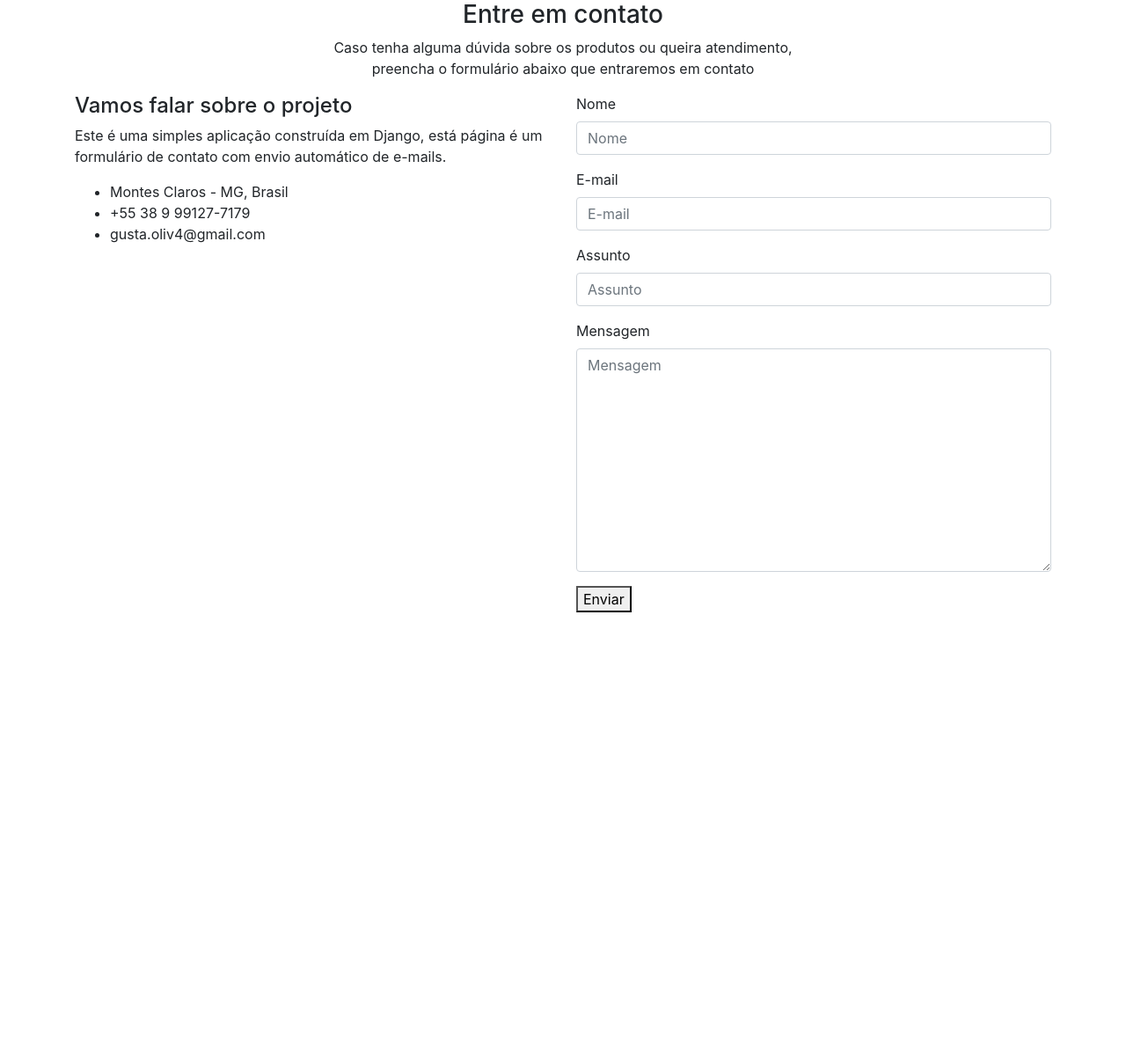
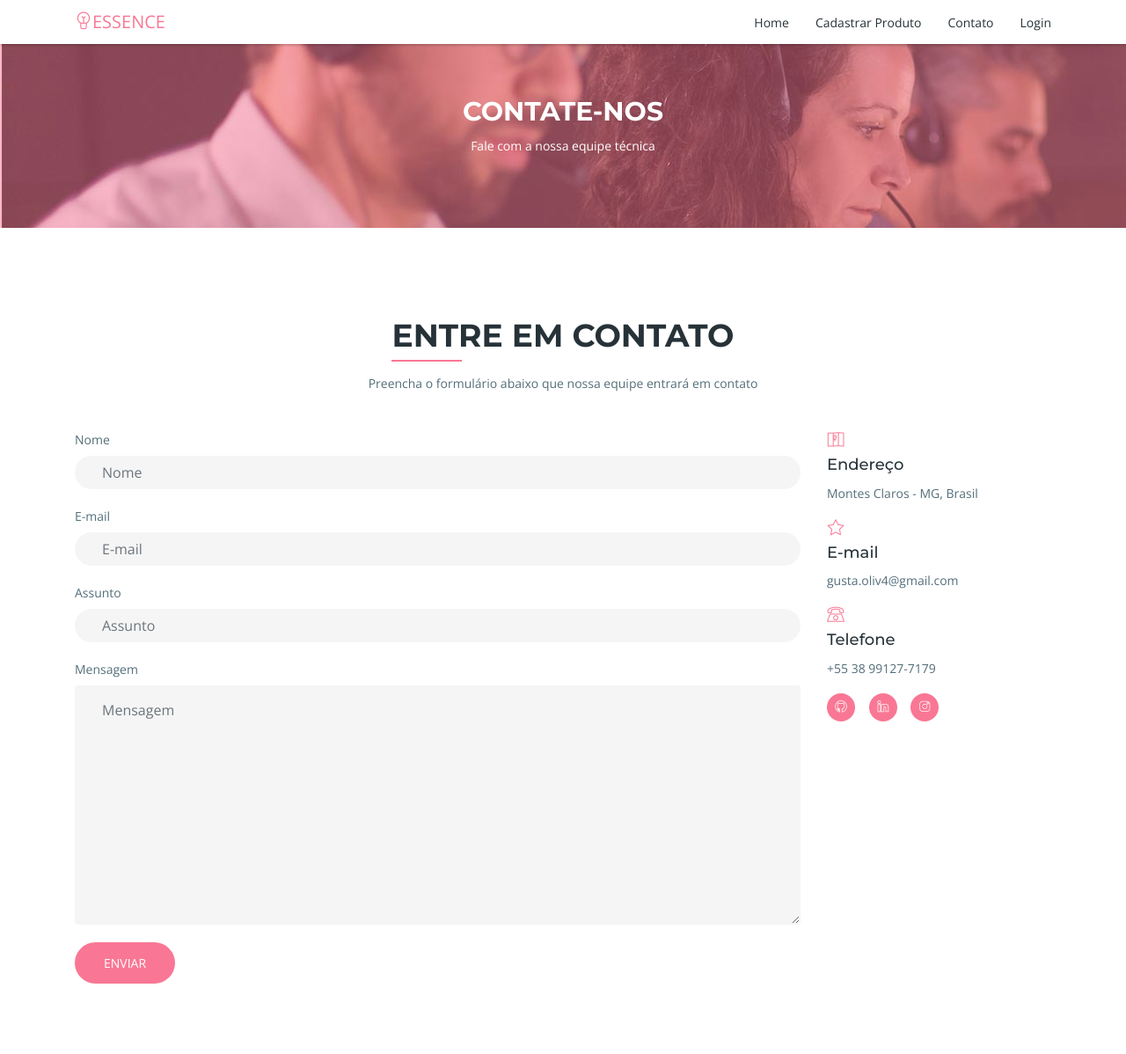
Before and after one commit to gustaoliv/Django-Cadastro-Produtos-e-Contato, a Django app: template core/templates/contato.html in a window 1280 px wide. Shown: the whole page at 88% size. Before the commit the page ends 696 px from the top, so only its background shows below. Run offline with Django 4.2, Linux system fonts and the light colour scheme; the template is opened without the code that fills it: values that come from a table or form of the project are taken from there, others are empty; parts of the project's set-up code (start-up, migrations or seed data) failed here and were passed over; some libraries are stand-ins or nearby versions; some web fonts are replaced.

Commit message:
personalização da página de contato

```diff
--- a/core/static/css/main.css
+++ b/core/static/css/main.css
@@ -1001,9 +1001,19 @@ button:focus {
   position: relative;
 }
 
+.video-promo-contato {
+  background: url(../images/header-contato.jpg);
+  position: relative;
+}
+
 .video-promo .video-promo-content {
   color: #fff;
 }
+
+.video-promo-contato .video-promo-contato-content {
+  color: #fff;
+}
+
 
 .video-promo .video-promo-content .video-popup {
   width: 80px;
@@ -1027,6 +1037,19 @@ button:focus {
 .video-promo .video-promo-content p {
   color: #fff;
 }
+
+
+.video-promo-contato .video-promo-contato-content h2 {
+  margin-top: 30px;
+  color: #fff;
+  font-size: 30px;
+  text-transform: uppercase;
+}
+
+.video-promo-contato .video-promo-contato-content p {
+  color: #fff;
+}
+
 
 /* ==========================================================================
    Portfolio Section
@@ -1453,13 +1476,13 @@ button:focus {
   transition: 0.5s;
 }
 
-.single-team .social-list .facebook a:hover {
-  background: #4867aa;
-  color: #fff;
-}
-
-.single-team .social-list .twitter a:hover {
-  background: #1da1f2;
+.single-team .social-list .github a:hover {
+  background: #333;
+  color: #fff;
+}
+
+.single-team .social-list .instagram a:hover {
+  background: #dd2a7b;
   color: #fff;
 }
 
--- a/core/templates/contato.html
+++ b/core/templates/contato.html
@@ -3,68 +3,92 @@
 <!DOCTYPE html>
 <html lang="pt-br">
 <head>
-
-    <!--====== Required meta tags ======-->
-    <meta http-equiv="x-ua-compatible" content="ie=edge">
-    <meta name="description" content="">
-    <meta name="viewport" content="width=device-width, initial-scale=1, shrink-to-fit=no">
-
-
-
     <meta charset="UTF-8">
     <title>Contato</title>
     {% bootstrap_css %}
 
+    <!--====== Required meta tags ======-->
+    <meta name="viewport" content="width=device-width, initial-scale=1, shrink-to-fit=no">
+    <meta name="keywords" content="Bootstrap, Landing page, Template, Registration, Landing">
+    <meta name="viewport" content="width=device-width, initial-scale=1, maximum-scale=1">
+
     <link rel="shortcut icon" href="{% static 'images/favicon.png' %}" type="image/png">
+    <link rel="stylesheet" href="{% static 'css/bootstrap.min.css'%}">
+    <link rel="stylesheet" href="{% static 'css/line-icons.css' %}">
+    <link rel="stylesheet" href="{% static 'css/owl.carousel.css' %}">
+    <link rel="stylesheet" href="{% static 'css/owl.theme.css' %}">
+    <link rel="stylesheet" href="{% static 'css/nivo-lightbox.css' %}">
+    <link rel="stylesheet" href="{% static 'css/magnific-popup.css' %}">
+    <link rel="stylesheet" href="{% static 'css/animate.css' %}">
+    <link rel="stylesheet" href="{% static 'css/color-switcher.css' %}">
+    <link rel="stylesheet" href="{% static 'css/menu_sideslide.css' %}">
+    <link rel="stylesheet" href="{% static 'css/main.css' %}">
+    <link rel="stylesheet" href="{% static 'css/responsive.css' %}">
 
-     <!--====== Bootstrap css ======-->
-     <link rel="stylesheet" href="{% static 'css/bootstrap.min.css' %}">
-
-     <!--====== Line Icons css ======-->
-     <link rel="stylesheet" href="{% static 'css/LineIcons.css' %}">
-
-     <!--====== Magnific Popup css ======-->
-     <link rel="stylesheet" href="{% static 'css/magnific-popup.css' %}">
-
-     <!--====== Slick css ======-->
-     <link rel="stylesheet" href="{% static 'css/slick.css' %}">
-
-     <!--====== Animate css ======-->
-     <link rel="stylesheet" href="{% static 'css/animate.css' %}">
-
-     <!--====== Default css ======-->
-     <link rel="stylesheet" href="{% static 'css/default.css' %}">
-
-     <!--====== Style css ======-->
-     <link rel="stylesheet" href="{% static 'css/style.css' %}">
 
 </head>
 
 <body>
-    <section id="contact" class="contact-area">
+    <!-- Header Section Start -->
+    <header id="slider-area">
+        <nav class="navbar navbar-expand-md fixed-top scrolling-navbar bg-white">
           <div class="container">
-            <div class="row justify-content-center">
-                <div class="col-lg-6">
-                    <div class="section-title text-center pb-20">
-                        <h3 class="title">Entre em contato</h3>
-                        <p class="text">Caso tenha alguma dúvida sobre os produtos ou queira atendimento, preencha o formulário abaixo que entraremos em contato</p>
-                    </div> <!-- section title -->
+            <a class="navbar-brand" href="index.html"><span class="lni-bulb"></span>ESSENCE</a>
+            <button class="navbar-toggler" type="button" data-toggle="collapse" data-target="#navbarCollapse" aria-controls="navbarCollapse" aria-expanded="false" aria-label="Toggle navigation">
+              <i class="lni-menu"></i>
+            </button>
+            <div class="collapse navbar-collapse" id="navbarCollapse">
+              <ul class="navbar-nav mr-auto w-100 justify-content-end">
+                <li class="nav-item">
+                  <a class="nav-link page-scroll" href="http://127.0.0.1:8000/">Home</a>
+                </li>
+                <li class="nav-item">
+                    <a class="nav-link page-scroll" href="http://127.0.0.1:8000/produto">Cadastrar Produto</a>
+                  </li>
+                <li class="nav-item">
+                <li class="nav-item">
+                  <a class="nav-link page-scroll" href="#">Contato</a>
+                </li>
+                <li class="nav-item">
+                  <a class="nav-link page-scroll" href="http://127.0.0.1:8000/admin">Login</a>
+                </li>
+              </ul>
             </div>
-            </div> <!-- row -->
+          </div>
+        </nav>
+    </header>
+
+
+    <!-- Image Section Header -->
+    <section class="video-promo-contato section">
+        <div class="overlay"></div>
+        <div class="container">
           <div class="row">
-                <div class="col-lg-6">
-                    <div class="contact-two mt-50 wow fadeIn" data-wow-duration="1.5s" data-wow-delay="0.2s">
-                        <h4 class="contact-title">Vamos falar sobre o projeto</h4>
-                        <p class="text">Este é uma simples aplicação construída em Django, está página é um formulário de contato com envio automático de e-mails.</p>
-                        <ul class="contact-info">
-                            <li><i class="lni-money-location"></i> Montes Claros - MG, Brasil</li>
-                            <li><i class="lni-phone-handset"></i> +55 38 9 99127-7179</li>
-                            <li><i class="lni-envelope"></i> gusta.oliv4@gmail.com</li>
-                        </ul>
-                    </div> <!-- contact two -->
+            <div class="col-md-12 col-sm-12">
+                <div class="video-promo-contato-content text-center">
+                  <h2 class="wow zoomIn" data-wow-duration="1000ms" data-wow-delay="100ms">Contate-nos</h2>
+                  <p class="wow zoomIn" data-wow-duration="1000ms" data-wow-delay="100ms">Fale com a nossa equipe técnica</p>
                 </div>
-                <div class="col-lg-6">
-                    <div class="contact-form form-style-one mt-35 wow fadeIn" data-wow-duration="1.5s" data-wow-delay="0.5s">
+            </div>
+          </div>
+        </div>
+      </section>
+      <!-- End Image Section Header -->
+
+    <br>
+
+
+    <!-- Contact Section Start -->
+    <section id="contact" class="section">
+        <div class="contact-form">
+          <div class="container">
+            <div class="section-header">
+              <h2 class="section-title">Entre em contato</h2>
+              <p class="section-subtitle">Preencha o formulário abaixo que nossa equipe entrará em contato</p>
+            </div>
+            <div class="row">
+              <div class="col-lg-9 col-md-9 col-xs-12">
+                <div class="contact-block">
                     <form  id="contact-form" action="{% url 'contato' %}" method="post">
                         <!-- Token de segurança -->
                         {% csrf_token %}
@@ -73,22 +97,48 @@
                         <!-- Botão -->
                         {% buttons %}
                         <div class="form-input rounded-buttons mt-20">
-                                <button type="submit" class="main-btn rounded-three">Enviar</button>
+                            <button type="submit" class="btn btn-common btn-effect">Enviar</button>
                         </div> <!-- form input -->
                         {% endbuttons %}
                         {% bootstrap_messages %}
                     </form>
-                    </div> <!-- contact form -->
                 </div>
-            </div> <!-- row -->
-        </div> <!-- container -->
+              </div>
+              <div class="col-lg-3 col-md-3 col-xs-12">
+                <div class="contact-deatils">
+                  <!-- Content Info -->
+                  <div class="contact-info_area">
+                    <div class="contact-info">
+                      <i class="lni-map"></i>
+                      <h5>Endereço</h5>
+                      <p>Montes Claros - MG, Brasil</p>
+                    </div>
+                    <!-- Content Info -->
+                    <div class="contact-info">
+                      <i class="lni-star"></i>
+                      <h5>E-mail</h5>
+                      <p>gusta.oliv4@gmail.com</p>
+                    </div>
+                    <!-- Content Info -->
+                    <div class="contact-info">
+                      <i class="lni-phone"></i>
+                      <h5>Telefone</h5>
+                      <p>+55 38 99127-7179</p>
+                    </div>
+                    <!-- Icon -->
+                    <ul class="footer-social">
+                      <li><a class="github" href="https://github.com/gustaoliv"><i class="lni-github"></i></a></li>
+                      <li><a class="linkedin" href="https://www.linkedin.com/in/gustavo-a-oliveira/"><i class="lni-linkedin"></i></a></li>
+                      <li><a class="instagram" href="https://www.instagram.com/gusta.oliv/"><i class="lni-instagram"></i></a></li>
+                    </ul>
+                  </div>
+                </div>
+              </div>
+            </div>
+          </div>
+        </div>
       </section>
-
-
-
-
-
-
+      <!-- Contact Section End -->
 
 
     {% bootstrap_javascript jquery='full' %}
```
Also changed, not shown: core/static/images/header-contato.jpg (added). Lines whose indentation alone changed are shown as unchanged.
